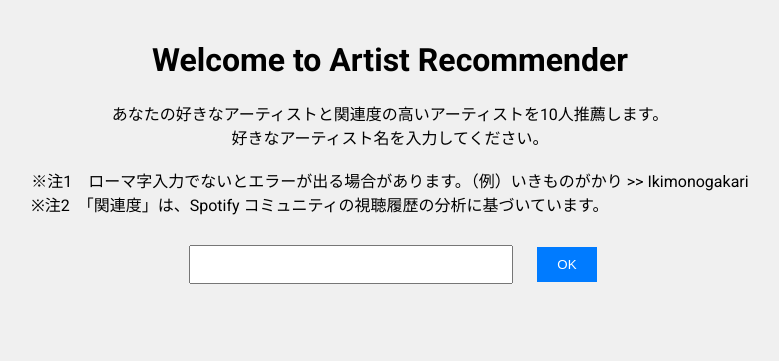
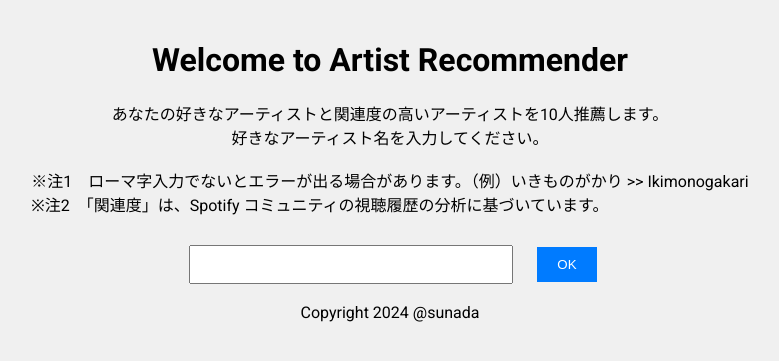
Before and after one commit to k-suna/ArtistsRecommender, a Flask app: page / in a window 1280 px wide. Shown: the top 361 px of the page, without its empty margins (250-1029 px from the left). Run offline with Flask 3, Linux system fonts and the light colour scheme.

Commit message:
コピーライト追加

```diff
--- a/templates/index.html
+++ b/templates/index.html
@@ -27,6 +27,10 @@
             <div class="button-wrapper">
                 <input type="submit" value="OK" class="button1">
             </div>
+            <br><br>
+            <div class="note">
+                Copyright 2024 @sunada
+            </div>
         </form>
     </div>
 </body>
```
